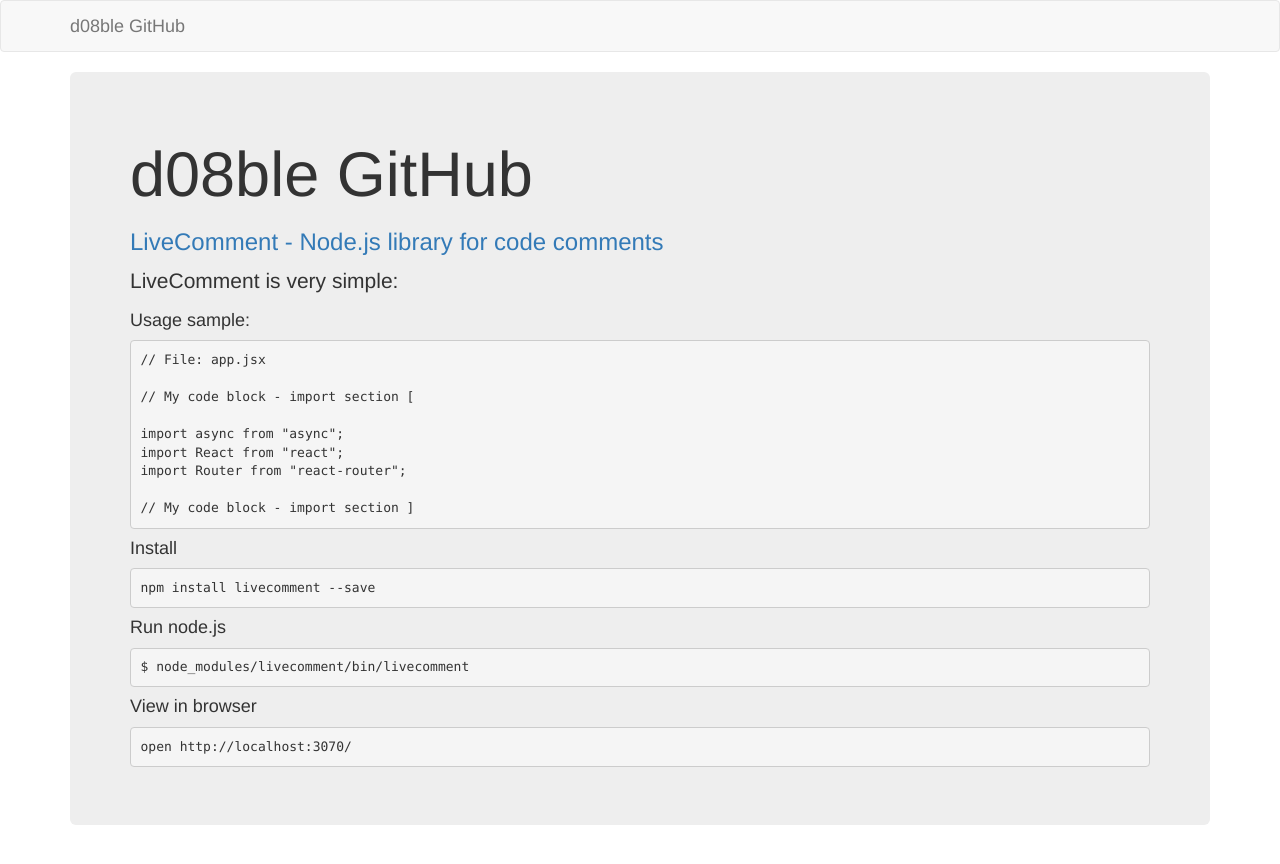
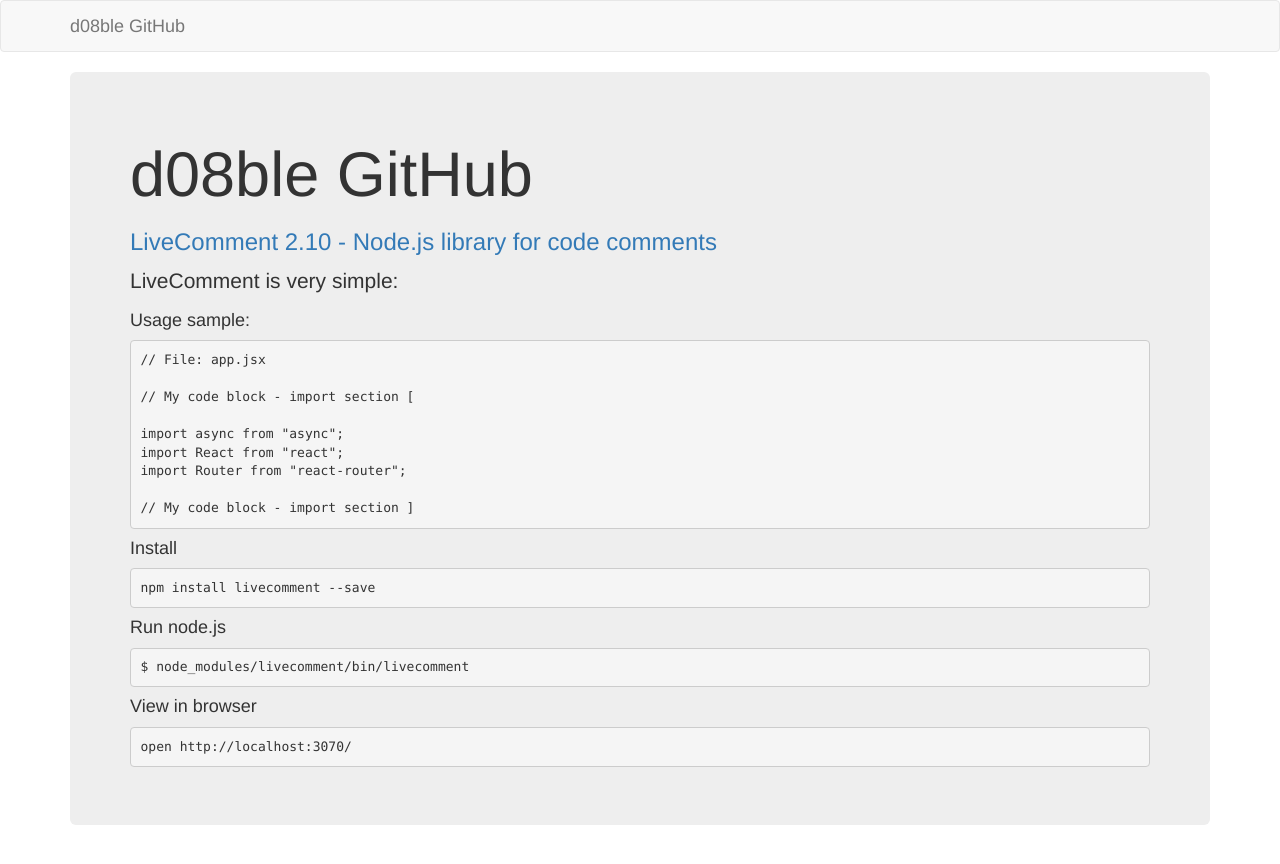
Before and after one commit to d08ble/d08ble.github.io, a Jekyll site: the page built from index.md, in a window 1280 px wide. Shown: the top 864 px of the page. Built offline with Jekyll 4.4.1, drawn with Linux system fonts in a browser that asks for light colours.

Commit message:
Edit from JekyllCMS

```diff
--- a/index.md
+++ b/index.md
@@ -2,7 +2,7 @@
 layout: home
 title: d08ble Home
 ---
-### [LiveComment - Node.js library for code comments](https://github.com/d08ble/livecomment)
+### [LiveComment 2.10 - Node.js library for code comments](https://github.com/d08ble/livecomment)
 
 LiveComment is very simple:
 
```
